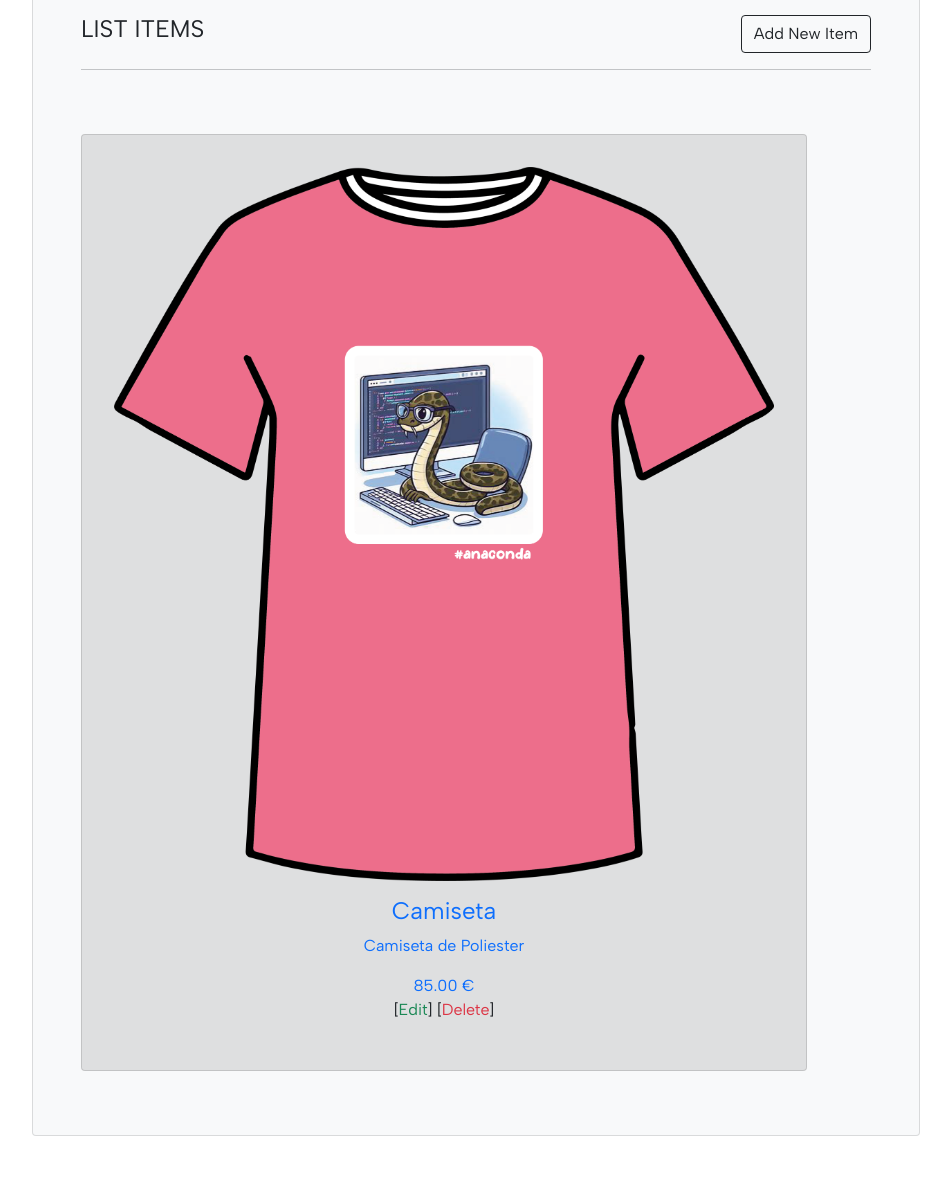
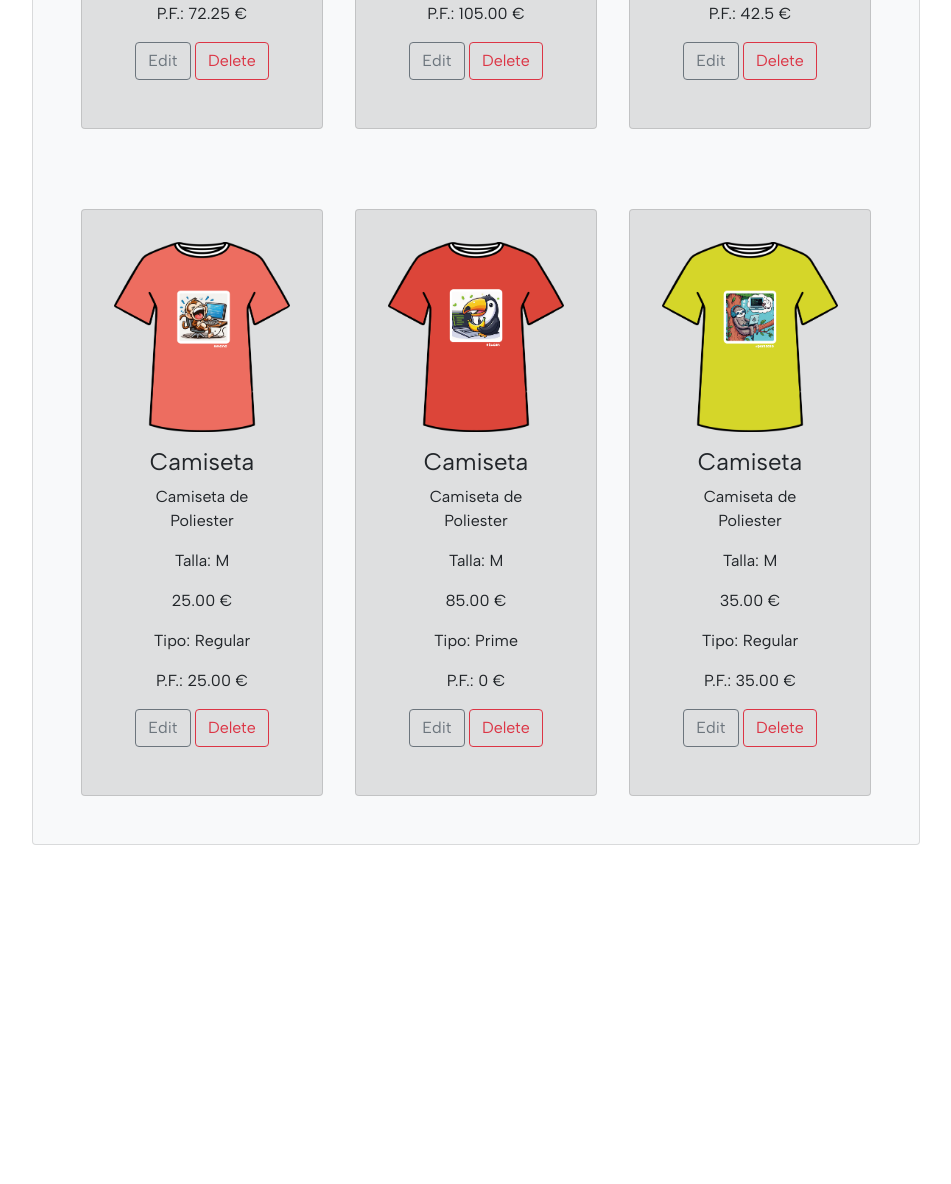
Before and after one commit to paulmoyaf/proyecto_php, a PHP site: page /admin/index.php in a window 1280 px wide. Shown: the part 818-2002 px from the top of the page, without its empty margins (164-1115 px from the left). After the commit the page ends 1663 px from the top, so only its background shows below. Run offline with PHP 8.4, Linux system fonts and the light colour scheme; the visitor is signed in with stand-in values (Sample User, id 1); data comes from the database, SQL or seed files in the repository; some libraries are stand-ins or nearby versions; some web fonts are replaced.

Commit message:
update-07-11-2023

```diff
--- a/admin/dashboard.php
+++ b/admin/dashboard.php
@@ -18,40 +18,47 @@
             </div>
             <hr>
             <div class="card bg-light">
-                <img class="card-img-top" src="../src/img/portadas/camisetasBannerHorizontal.jpg" alt="Portada_Dashboard">
+                <img class="card-img-top" src="" alt="Portada_Dashboard">
+                <!-- <img class="card-img-top" src="../assets/img/portadas/bannerCamisetas.jpg" alt="Portada_Dashboard"> -->
                 <div class="card-body">
                     <div class="d-flex justify-content-between">
                         <h4 class="card-title text-uppercase text-center">List Items</h4>
-                        <button class="btn btn-outline-dark" onclick="window.location.href='../admin/add/add-page.php'">Add New Item</button>                    </div>
+                        <button class="btn btn-outline-dark" onclick="window.location.href='../admin/add/add-page.php'">Add New Item</button>
+                    </div>
                     <hr>
+
                     <div class="">
                         <div class="card-products">
-                                <?php foreach ($productos as $producto) : ?>
-                                    <div class="card">
+                            <?php
+                            foreach ($productos as $producto) :
+                                $nombre_tipo_producto = ProductosDB::obtenerNombreTipoProducto($producto->getTipoProductoId());
+                                $nombre_talla = ProductosDB::obtenerNombreTalla($producto->getTallaId());
+                            ?>
+                                <div class="card text-bg-light">
                                     <a href="../admin/view/view-page.php?id=<?= $producto->getId() ?>">
-                                            <img class="card-img-top" src=<?= $producto->getImagenURL()?>>
+                                        <img class="card-img-top" src=<?= $producto->getImagenURL() ?>>
+                                    </a>
                                     <div class="card-body">
                                         <h4 class="card-title"><?= $producto->getNombre() ?></h4>
                                         <p class="card-text text-price"><?= $producto->getDescripcion() ?></p>
+                                        <p class="card-text text-price">Talla: <?= $nombre_talla ?></p>
                                         <p class="card-text text-price"><?= $producto->getPrecio() ?> €</p>
-                                            </a>
-                                                <span class="">[<a class="text-success" href='../admin/edit/edit-page.php?id=<?= $producto->getId()?>'>Edit</a>]</span>
-                                                <span class="">[<a class="text-danger"  href='../admin/remove/remove-page.php?id=<?= $producto->getId() ?>'>Delete</a>]</span>
+                                        <p class="card-text text-price">Tipo: <?= $nombre_tipo_producto ?></p>
+                                        <p class="card-text text-price">P.F.: <?= $producto->getPrecioFinal() ?> €</p>
+                                        <div class="mt-2">
+                                            <a class="btn btn-outline-secondary" href='../admin/edit/edit-page.php?id=<?= $producto->getId() ?>'>Edit</a>
+                                            <a class="btn btn-outline-danger" href='../admin/remove/remove-page.php?id=<?= $producto->getId() ?>'>Delete</a>
                                         </div>
-
+                                    </div>
                                 </div>
                             <?php endforeach; ?>
 
                         </div>
 
                     </div>
-                        <div class="d-flex flex-column gap-5 pt-3">
-                            <!-- <button class="btn btn-outline-dark" onclick="window.location.href='../admin/add/add-page.php'">Add New Item</button> -->
-                            <!-- <button class="btn btn-outline-danger" onclick="window.location.href='logout.php'">Cerrar Sesion</button> -->
+
                 </div>
             </div>
-                </div>
-                <!-- <button class="btn btn-danger w-100" onclick="window.location.href='logout.php'">Log Out</button> -->
         </div>
     </div>
     </div>
--- a/admin/index.php
+++ b/admin/index.php
@@ -20,4 +20,6 @@ if ($admin == true) {
     }
     include 'login.php';
 }
+
+
 ?>
--- a/db/db_connection.php
+++ b/db/db_connection.php
@@ -66,7 +66,7 @@ class ProductosDB{
         try{
             $db = conexionMySql();
             // $db = new PDO (DB_PATH);
-            $sql = "insert into productos (nombre, descripcion, categoria_id, talla_id, tipo_producto_id, descuento, precio, imagen_url) values";
+            $sql = "insert into productos (nombre, descripcion, categoria_id, talla_id, tipo_producto_id, descuento, precio, precio_final, imagen_url) values";
             $sql = $sql . "('" .$producto->getNombre() . "'";
             $sql = $sql . ",'" .$producto->getDescripcion() . "'";
             $sql = $sql . ",'" .$producto->getCategoriaId() . "'";
@@ -74,6 +74,7 @@ class ProductosDB{
             $sql = $sql . ",'" .$producto->getTipoProductoId() . "'";
             $sql = $sql . ",'" .$producto->getDescuento() . "'";
             $sql = $sql . ",'" .$producto->getPrecio() . "'";
+            $sql = $sql . ",'" .$producto->getPrecioFinal() . "'";
             $sql = $sql . ",'" .$producto->getImagenUrl() . "')";
 
             $res = $db->exec($sql);
@@ -98,6 +99,7 @@ class ProductosDB{
             $sql = $sql . "tipo_producto_id = '" .$producto->getTipoProductoId() . "',";
             $sql = $sql . "descuento = '" .$producto->getDescuento() . "',";
             $sql = $sql . "precio = '" .$producto->getPrecio() . "',";
+            $sql = $sql . "precio_final = '" .$producto->getPrecioFinal() . "',";
             $sql = $sql . "imagen_url = '" .$producto->getImagenUrl() . "'";
 
             $sql = $sql . " WHERE id = " .$producto->getId() . "";
@@ -136,6 +138,18 @@ class ProductosDB{
             $resultado = $db->query($consulta);
             $nombre_tipo_producto = $resultado->fetchColumn();
             return $nombre_tipo_producto;
+        } catch (Exception $e) {
+            echo "<p>Error: " . $e->getMessage() . "</p>\n";
+            return null;
+        }
+    }
+    public static function obtenerNombreTalla($talla_id) {
+        try {
+            $db = conexionMySql();
+            $consulta = "SELECT nombre FROM talla WHERE id = $talla_id";
+            $resultado = $db->query($consulta);
+            $nombre_talla = $resultado->fetchColumn();
+            return $nombre_talla;
         } catch (Exception $e) {
             echo "<p>Error: " . $e->getMessage() . "</p>\n";
             return null;
--- a/public/view-page.php
+++ b/public/view-page.php
@@ -51,12 +51,6 @@
 
                 <div class="row form-group">
                     <div class="mb-3 col">
-                        <!-- <select class="form-select form-select-md" name="" id="">
-                            <option selected>- Seleccionar la Talla -</option>
-                            <option value="">Small</option>
-                            <option value="">Medium</option>
-                            <option value="">Large</option>
-                        </select> -->
                         <label for="talla_id">Talla:</label>
                         <select class="form-select form-select-md" name="talla_id">
                             <?php foreach ($tallas as $talla) { ?>
--- a/src/objects/productos.php
+++ b/src/objects/productos.php
@@ -9,6 +9,7 @@ class Producto {
     private $tipo_producto_id;
     private $descuento;
     private $precio;
+    private $precio_final;
     private $imagen_url;
 
     public function __construct() {
@@ -72,16 +73,28 @@ class Producto {
     }
 
     public function getPrecio() {
-        if ($this->tipo_producto_id == 1) {
-            return $this->precio - ($this->precio * ($this->descuento / 100));
-        } else {
-            return $this->precio;
-        }
+        return $this->precio;
+        // if ($this->tipo_producto_id == 1) {
+        //     return $this->precio - ($this->precio * ($this->descuento / 100));
+        // } else {
+        //     return $this->precio;
+        // }
     }
 
     public function setPrecio($precio) {
         $this->precio = $precio;
     }
+
+    public function getPrecioFinal() {
+        // Asegurarse de que precio_inicial y descuento tengan valores válidos
+        if ($this->precio !== null && $this->descuento !== null && $this->tipo_producto_id == 1) {
+            return $this->precio_final = $this->precio - ($this->precio * ($this->descuento / 100));
+        } else {
+            // Puedes manejar casos donde los valores no están definidos
+            return $this->precio_final =  $this->precio;
+        }
+    }
+
 
     public function getImagenUrl() {
         return $this->imagen_url;
```
Also changed, not shown: admin/view/logic.php (+7 -0 lines), admin/view/view-page.php (+8 -2 lines), db/senteciaSQL.sql (+13 -8 lines). Lines whose indentation alone changed are shown as unchanged.
